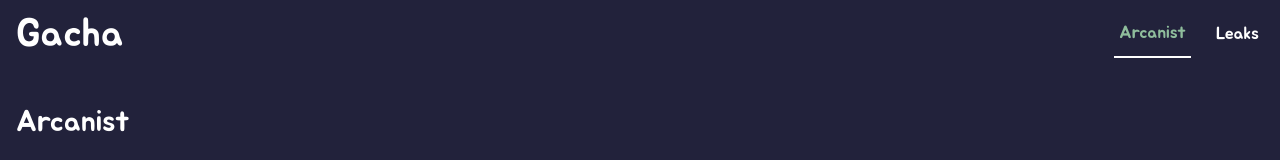
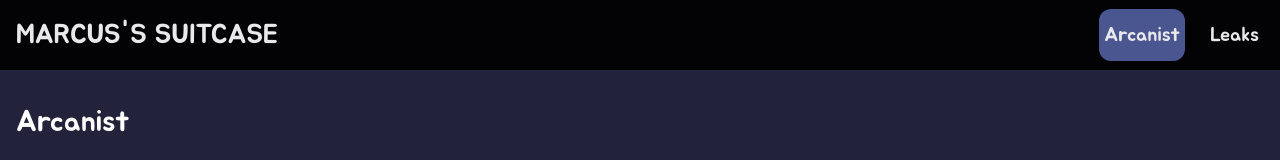
Before and after one commit to TongJetKit/React, a React (Create React App) app in the folder gacha-info/: page /arcanist in a window 1280 px wide. Shown: the top 160 px of the page. Built offline with nearby package versions, Linux system fonts and the light colour scheme; no server answers; the database is empty; a web font is replaced by a local one.

Commit message:
Update navbar to be black in color with different Nav title

```diff
--- a/gacha-info/src/App.css
+++ b/gacha-info/src/App.css
@@ -1,6 +1,5 @@
 
 @import url('https://fonts.googleapis.com/css2?family=Jua&family=Spectral+SC:ital,wght@0,200;0,300;0,400;0,500;0,600;0,700;0,800;1,200;1,300;1,400;1,500;1,600;1,700;1,800&display=swap');
-
 
 
 /*
--- a/gacha-info/src/components/NavBar.css
+++ b/gacha-info/src/components/NavBar.css
@@ -1,25 +1,28 @@
 @import url('https://fonts.googleapis.com/css2?family=Jua&display=swap');
 
 .nav-container{
+    /* background-image: linear-gradient(to bottom, #a1c4fd 30%, transparent 100%); */
+    /* background-image: linear-gradient(to bottom, #a1c4fd 20%, transparent 100%); */
+    background-color: black;
     width: 100%;
     display:flex;
-    align-items: stretch;
     text-align: center;
     justify-content: space-between;
     gap: 2rem;
     transition:all 0.5s;
     position: fixed;
+    opacity: 90%;
     z-index: 20;
     color: white;
     padding: 0 1rem;
 }
 
 .nav-scrolled{
-    background-color: #22223b;
+    background-color: transparent;
 }
 
 .nav-title{
-    font-size: 2.5rem;
+    font-size: 1.7rem;
     font-family: "Jua", sans-serif;
     display: flex;
     align-items: center;
@@ -32,7 +35,7 @@
 }
 
 .nav-menu ul{
-    height:70%;
+    height:75%;
     padding: 0;
     margin: 0;
     list-style-type: none;
@@ -41,19 +44,22 @@
 }
 
 .nav-menu li{
+    border-radius: 12px;
+    display: flex;
+    height:100%;
     align-items: center;
     padding: 20px 5px;
     display: flex;
-    font-size: 1.1rem;
+    font-size: 1.25rem;
     font-family: "Jua", sans-serif;
 }
 
 
 .nav-menu-active{
-    color: #8fbd9c;
-    border-bottom: 2px solid #ffff
+    /* color: #8fbd9c; */
+    background-color: #4e5c9a;
 }
 
-.nav-menu li:hover{
+/* .nav-menu li:hover{
     color:#667d84 ;
-}
+} */
--- a/gacha-info/src/components/NavBar.js
+++ b/gacha-info/src/components/NavBar.js
@@ -17,7 +17,7 @@ function NavBar() {
   return (
     <nav className={`nav-container ${scrollState}`}>
         <div className='nav-title'>
-            <Link to="/">Gacha</Link>
+            <Link to="/">MARCUS'S SUITCASE</Link>
         </div>
         <div className='nav-menu'>
             <ul>
```
